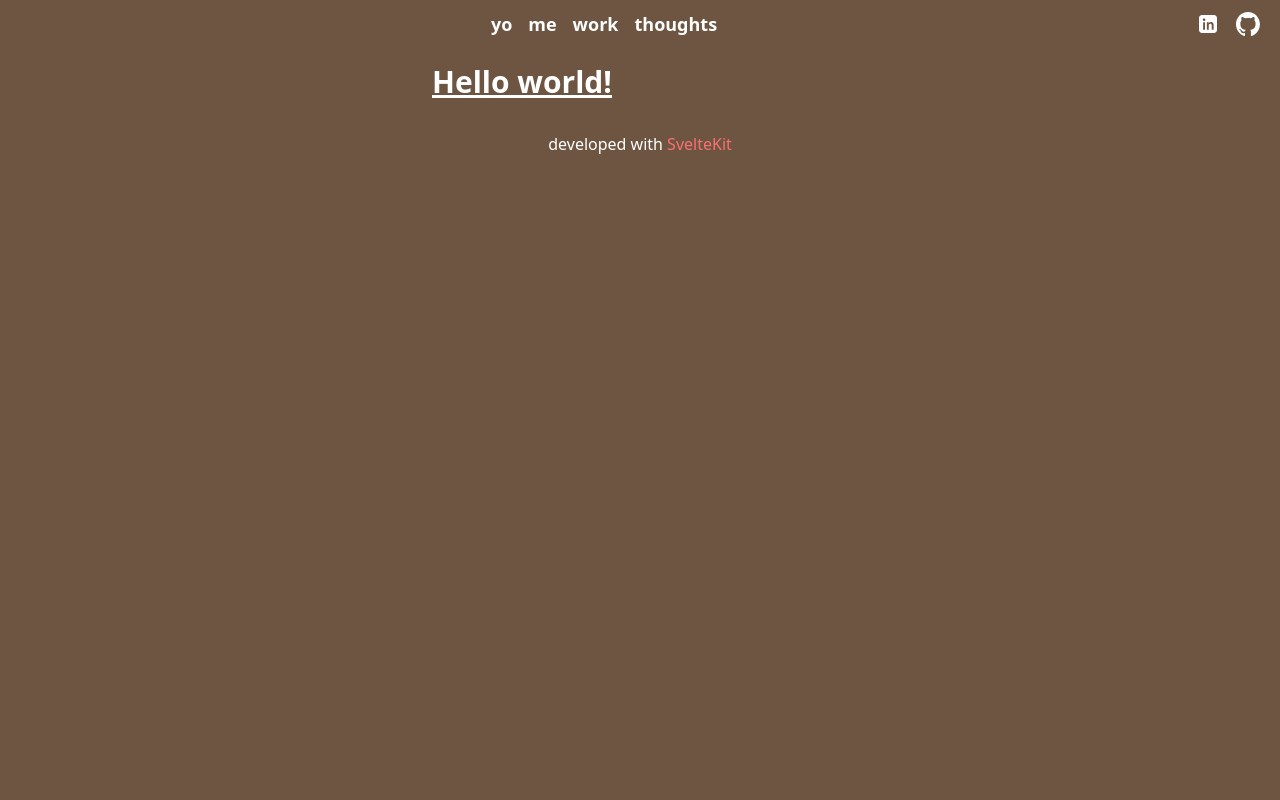
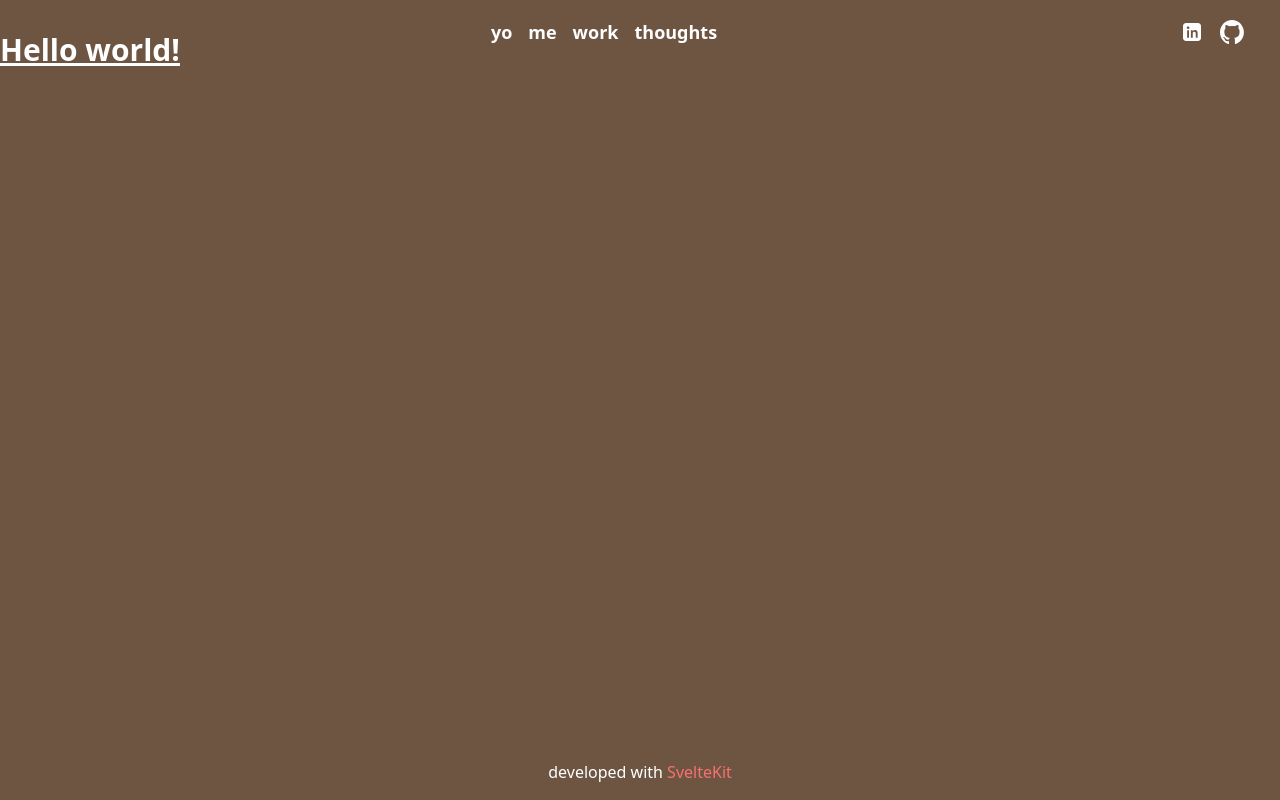
Before and after one commit to lantoniomiranda/personal, a SvelteKit app: page /about in a window 1280 px wide. Built offline with nearby package versions, Linux system fonts and the light colour scheme.

Commit message:
better layout

```diff
--- a/src/routes/+layout.svelte
+++ b/src/routes/+layout.svelte
@@ -3,14 +3,22 @@
 	import '../app.css';
 </script>
 
-<div class="app bg-yellow-950 bg-opacity-75 min-h-screen text-white">
+<div class="flex flex-col h-screen bg-yellow-950 bg-opacity-75 text-white overflow-hidden">
+	<header class="fixed top-0 left-0 right-0 z-10 px-4 py-2">
 		<Header />
+	</header>
 
-    <main class="flex flex-col flex-grow p-4 w-full max-w-md mx-auto">
+	<main class="flex-grow">
+		<div class="container mx-auto py-8">
 			<slot />
+		</div>
 	</main>
 
-    <footer class="flex flex-col justify-center items-center p-4">
-        <p>developed with <a class="text-red-400" href="https://kit.svelte.dev" target="_blank">SvelteKit</a></p>
+	<footer class="flex-shrink-0 p-4">
+		<p class="text-center">
+			developed with <a href="https://kit.svelte.dev" target="_blank" class="text-red-400"
+				>SvelteKit</a
+			>
+		</p>
 	</footer>
 </div>
--- a/src/routes/+page.svelte
+++ b/src/routes/+page.svelte
@@ -2,56 +2,27 @@
 	import { page } from '$app/stores';
 	import HolidayCountDown from '$lib/components/HolidayCountDown.svelte';
 	import Quotes from '$lib/components/Quotes.svelte';
-import type { Holiday } from '$lib/types/holiday';
+	import type { PageData } from './$types';
 
-export let holidays: Holiday[] = [
-    {
-        country: 'Portugal',
-        iso: 'PT',
-        year: 2024,
-        date: '2024-10-01',
-        day: 'Monday',
-        name: 'New Year\'s Day',
-        type: 'national_holiday',
-    },
-    {
-        country: 'Portugal',
-        iso: 'PT',
-        year: 2024,
-        date: '2024-09-06',
-        day: 'Saturday',
-        name: 'Easter',
-        type: 'religious_holiday',
-    },
-    {
-        country: 'Portugal',
-        iso: 'PT',
-        year: 2024,
-        date: '2024-12-10',
-        day: 'Monday',
-        name: 'Portugal Day',
-        type: 'national_holiday',
-    },
-];
+	export let data: PageData;
+	let holidays: any = data.data;
 
 	export let quotes: string[] = [
-    "A Bro is always entitled to do something stupid, as long as the rest of his Bros are all doing it.",
+		'A Bro is always entitled to do something stupid, as long as the rest of his Bros are all doing it.',
 		"I'm a guy who has faked love his entire life",
 		"Whatever you do in this life, it's not legendary, unless your friends are there to see it.",
-    "When I get sad, I stop being sad and be awesome instead.",
-    "A lie is just a great story that someone ruined with the truth.",
-    "New is always better.",
+		'When I get sad, I stop being sad and be awesome instead.',
+		'A lie is just a great story that someone ruined with the truth.',
+		'New is always better.',
 		"Think of me like Yoda, but instead of being little and green, I wear suits and I'm awesome. I'm your bro—I'm Broda!",
 		"Whatever you do in this life, it's not legendary unless your friends are there to see it.",
-    "If you have a crazy story, I was there. It’s just a law of the universe.",
+		'If you have a crazy story, I was there. It’s just a law of the universe.',
 		"Barney Stinson: That guy's awesome!"
 	];
-
-
 </script>
 
-<section class="flex flex-col items-center justify-center h-screen">
-    <div class="w-full max-w-screen-xl">
+<section class="flex flex-col items-center justify-center min-h-screen">
+	<div class="w-full max-w-screen-xl animate-custom">
 		<Quotes {quotes} />
 	</div>
 	<div class="countdown-container flex flex-wrap gap-4">
@@ -60,3 +31,20 @@ export let quotes: string[] = [
 		</div>
 	</div>
 </section>
+
+<style>
+    @keyframes fadeIn {
+      from {
+        opacity: 0;
+        transform: translateY(20px);
+      }
+      to {
+        opacity: 1;
+        transform: translateY(0);
+      }
+    }
+
+    .animate-custom {
+      animation: fadeIn 1s ease-in-out;
+    }
+  </style>
```
Lines whose indentation alone changed are shown as unchanged.
